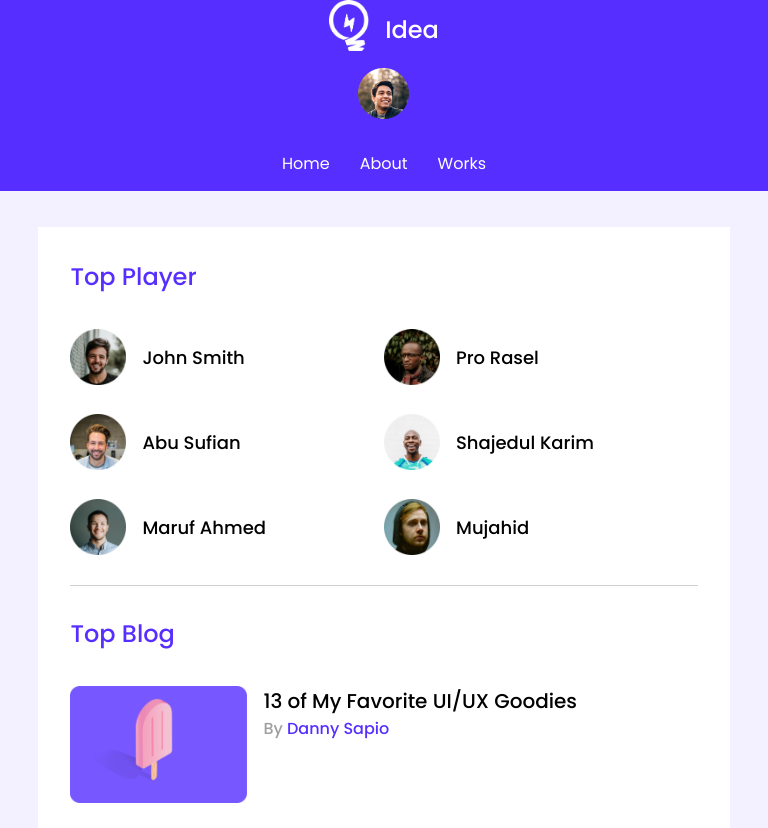
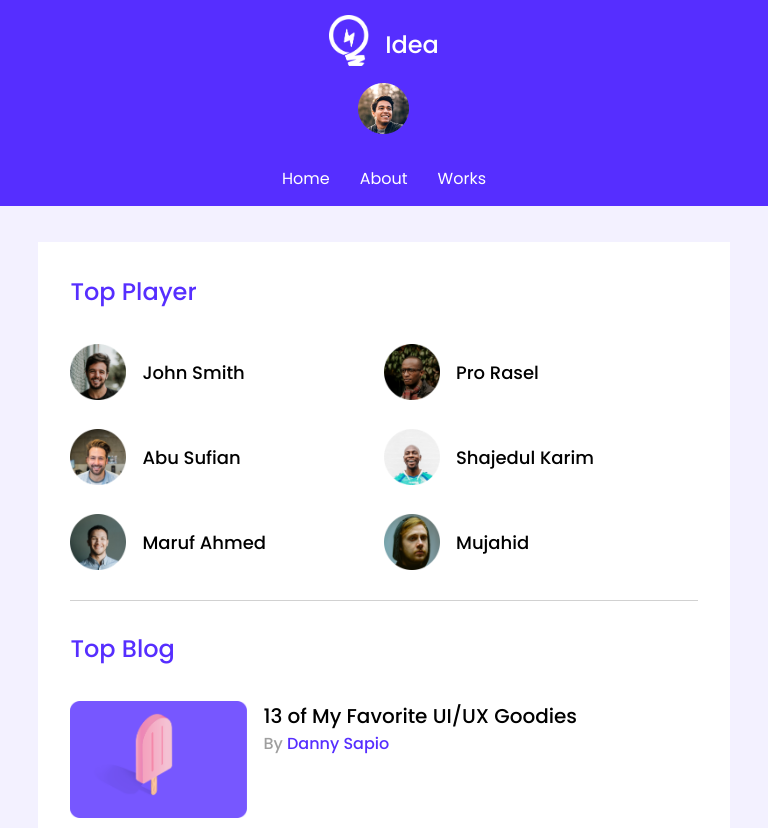
Before and after one commit to theMorshed/leaderBoard, a plain HTML site: page index.html in a window 768 px wide. Shown: the top 828 px of the page. Drawn offline with Linux system fonts and the light colour scheme.

Commit message:
add small responsive style

```diff
--- a/styles/style.css
+++ b/styles/style.css
@@ -249,61 +249,85 @@ nav {
     .container {
         width: 100%;
     }
+
     .logo {
         margin-top: 15px;
     }
+
     header {
         height: auto;
     }
+
     header .container {
         flex-direction: column;
         height: auto;
     }
+
     nav {
         flex-direction: column-reverse;
     }
+
     .menuImage img {
         margin: 10px 0;
     }
+
     .menu ul li {
         margin: 15px;
     }
+
     .players {
         grid-template-columns: repeat(2, 1fr);
     }
-    .blogs, .courses {
+
+    .blogs,
+    .courses {
         grid-template-columns: repeat(1, 1fr);
     }
+
     .courses {
         grid-row-gap: 20px;
     }
 }
+
 @media screen and (min-width: 577px) and (max-width: 900px) {
     .container {
         width: 90%;
     }
+
+    .logo {
+        margin-top: 15px;
+    }
+
     header {
         height: auto;
     }
+
     header .container {
         flex-direction: column;
         height: auto;
     }
+
     nav {
         flex-direction: column-reverse;
     }
+
     .menuImage img {
         margin: 10px 0;
     }
+
     .menu ul li {
         margin: 15px;
     }
+
     .players {
         grid-template-columns: repeat(2, 1fr);
     }
-    .blogs, .courses {
+
+    .blogs,
+    .courses {
         grid-template-columns: repeat(1, 1fr);
     }
+
     .courses {
         grid-row-gap: 20px;
     }
```
